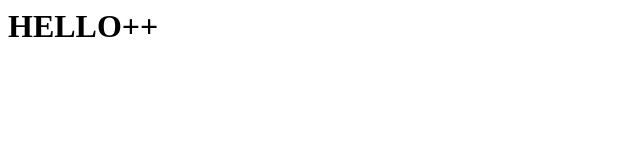
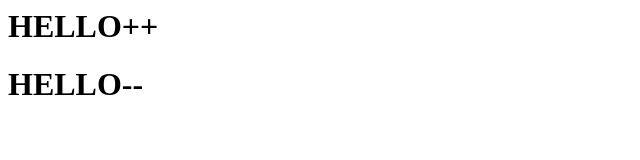
Before and after one commit to M-edY/Git2, a plain HTML site: page index.html in a window 1280 px wide. Shown: the whole page, without its empty margins (0-640 px from the left). Drawn offline with Linux system fonts and the light colour scheme.

Commit message:
Added H1

```diff
--- a/index.html
+++ b/index.html
@@ -3,6 +3,7 @@
     <head>
         <body>
             <h1>HELLO++</h1>
+            <h1>HELLO--</h1>
         </body>
     </head>
 
```
